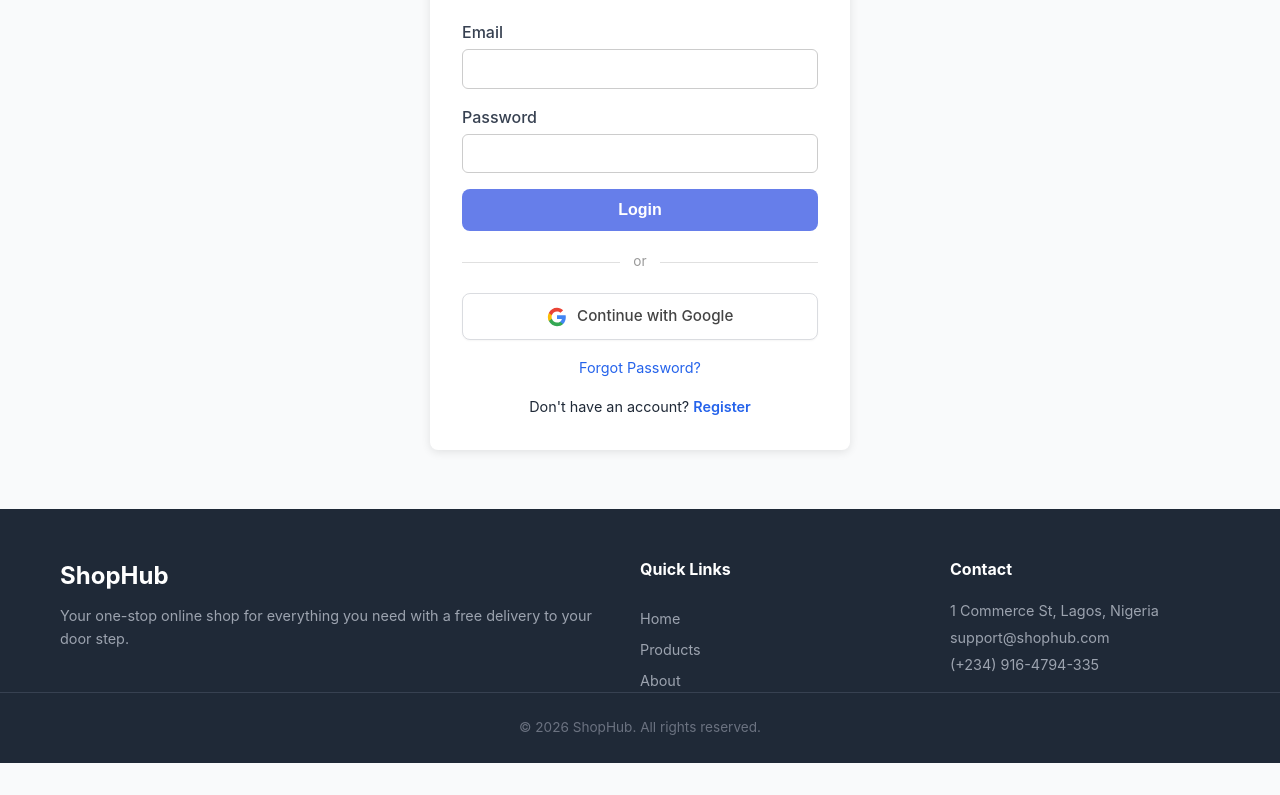
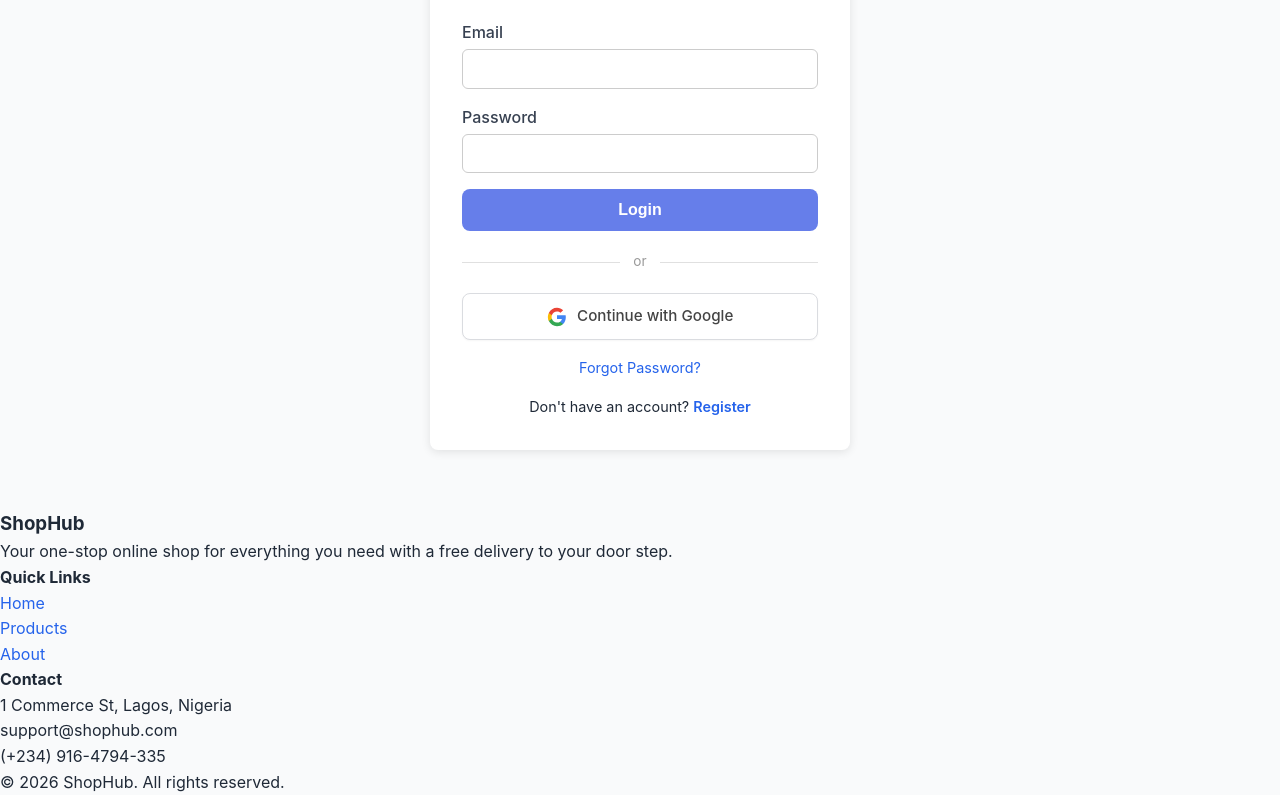
Before and after one commit to ASTROL360/E-commerce-Frontend-, a React (Vite) app: page /login in a window 1280 px wide. Shown: the part 233-1028 px from the top of the page. Before the commit the page ends 996 px from the top, so only its background shows below. Built offline with nearby package versions, Linux system fonts and the light colour scheme; no server answers.

Commit message:
Update Footer.jsx

```diff
--- a/src/components/layout/Footer.jsx
+++ b/src/components/layout/Footer.jsx
@@ -2,33 +2,45 @@ import { Link } from 'react-router-dom';
 
 export default function Footer() {
   return (
-    <footer className="footer">
-      <div className="footer-container">
-        <div className="footer-brand">
-          <h3>ShopHub</h3>
-          <p>Your one-stop online shop for everything you need with a free delivery to your door step.</p>
+    <footer className="bg-gray-900 text-gray-300">
+      <div className="max-w-7xl mx-auto px-4 sm:px-6 lg:px-8 py-12 grid grid-cols-1 md:grid-cols-3 gap-8">
+        <div>
+          <h3 className="text-xl font-bold text-white mb-3">ShopHub</h3>
+          <p className="text-sm leading-relaxed">
+            Your one-stop online shop for everything you need with a free delivery to your door step.
+          </p>
         </div>
 
-        <div className="footer-links">
-          <h4>Quick Links</h4>
-          <Link to="/">Home</Link>
-          <Link to="/products">Products</Link>
-          <Link to="/about">About</Link>
+        <div>
+          <h4 className="text-sm font-semibold text-white uppercase tracking-wider mb-3">Quick Links</h4>
+          <ul className="space-y-2">
+            <li>
+              <Link to="/" className="text-sm hover:text-white transition-colors">Home</Link>
+            </li>
+            <li>
+              <Link to="/products" className="text-sm hover:text-white transition-colors">Products</Link>
+            </li>
+            <li>
+              <Link to="/about" className="text-sm hover:text-white transition-colors">About</Link>
+            </li>
+          </ul>
         </div>
 
-        <div className="footer-contact">
-          <h4>Contact</h4>
-          <p>1 Commerce St, Lagos, Nigeria</p>
-          <p>support@shophub.com</p>
-          <p>(+234) 916-4794-335</p>
+        <div>
+          <h4 className="text-sm font-semibold text-white uppercase tracking-wider mb-3">Contact</h4>
+          <ul className="space-y-2 text-sm">
+            <li>1 Commerce St, Lagos, Nigeria</li>
+            <li>support@shophub.com</li>
+            <li>(+234) 916-4794-335</li>
+          </ul>
         </div>
       </div>
 
-      <div className="footer-bottom">
-        <p>&copy; 2026 ShopHub. All rights reserved.</p>
-
+      <div className="border-t border-gray-800">
+        <div className="max-w-7xl mx-auto px-4 sm:px-6 lg:px-8 py-4 text-center text-sm text-gray-400">
+          <p>&copy; 2026 ShopHub. All rights reserved.</p>
+        </div>
       </div>
-
     </footer>
   );
 }
```
